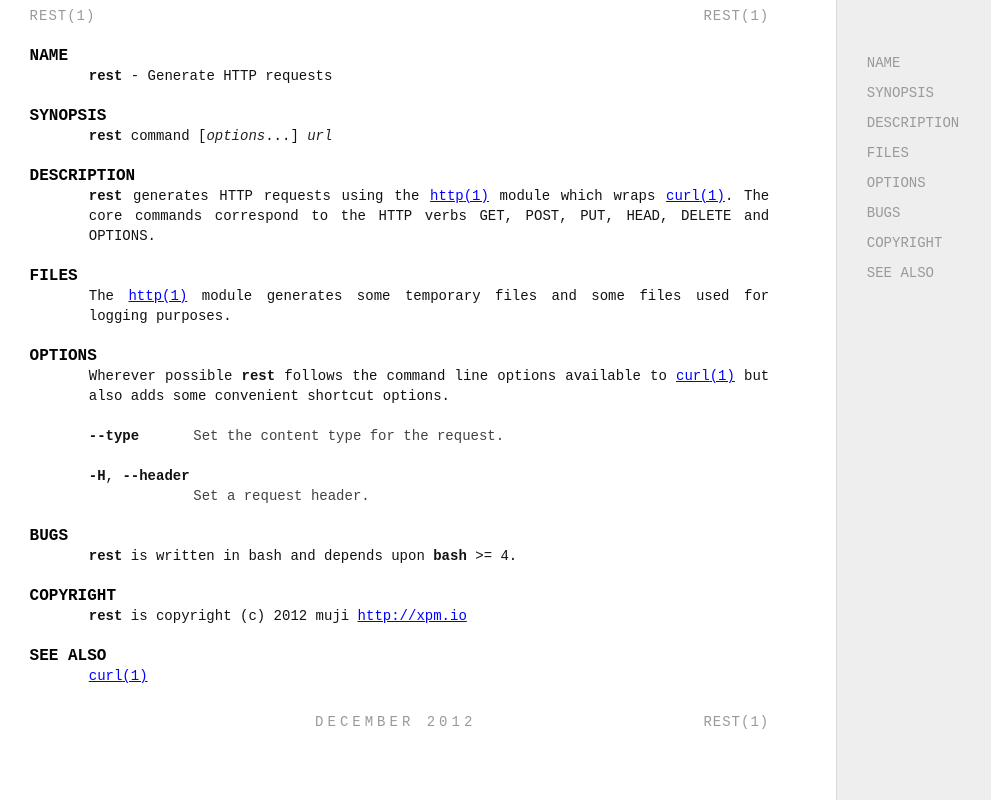
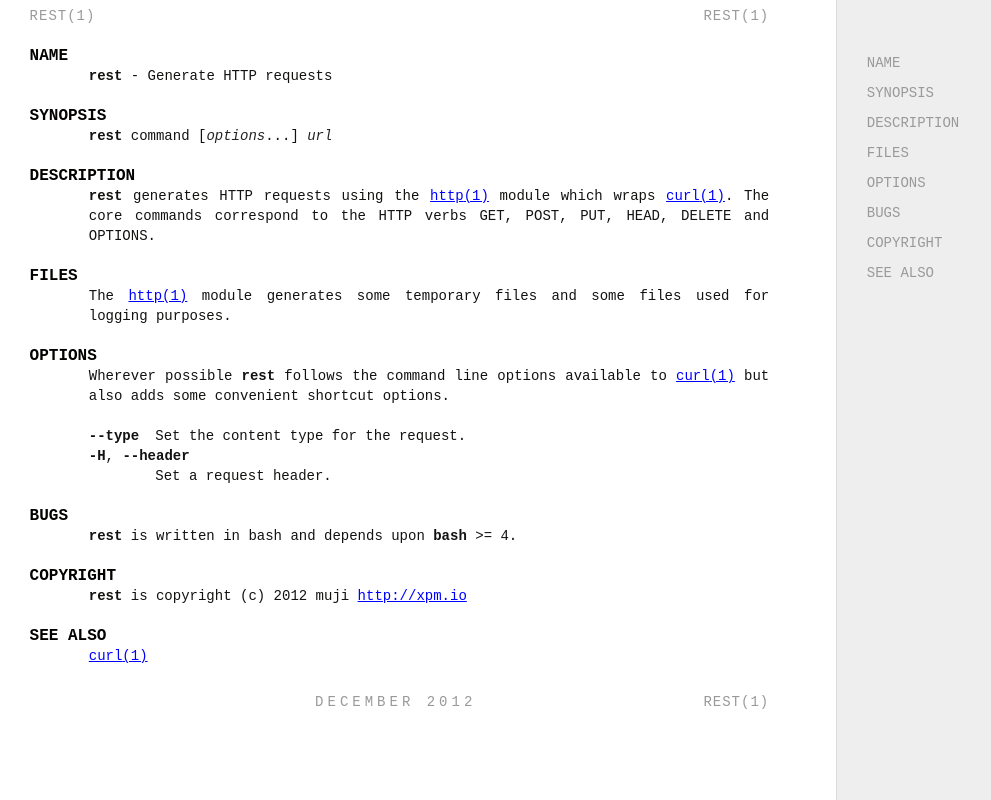
Before and after one commit to tmpfs/strike, a plain HTML site: page rest.1.html in a window 1280 px wide. Shown: the whole page, without its empty margins (0-991 px from the left). Drawn offline with Linux system fonts and the light colour scheme.

Commit message:
doc rebuild

```diff
--- a/rest.1.html
+++ b/rest.1.html
@@ -97,12 +97,8 @@
 <p>Wherever possible <strong>rest</strong> follows the command line options available to <a class="man-ref" href="	http://man.cx/curl(1).html">curl<span class="s">(1)</span></a> but also adds some convenient shortcut options.</p>
 
 <dl>
-<dt class="flush"><code>--type</code></dt><dd>
-<pre><code> Set the content type for the request.
-</code></pre></dd>
-<dt><code>-H</code>, <code>--header</code></dt><dd>
-<pre><code> Set a request header.
-</code></pre></dd>
+<dt class="flush"><code>--type</code></dt><dd>  Set the content type for the request.</dd>
+<dt><code>-H</code>, <code>--header</code></dt><dd>  Set a request header.</dd>
 </dl>
 
 
```
Also changed, not shown: rest.1.markdown (+4 -4 lines), 2 other files.
